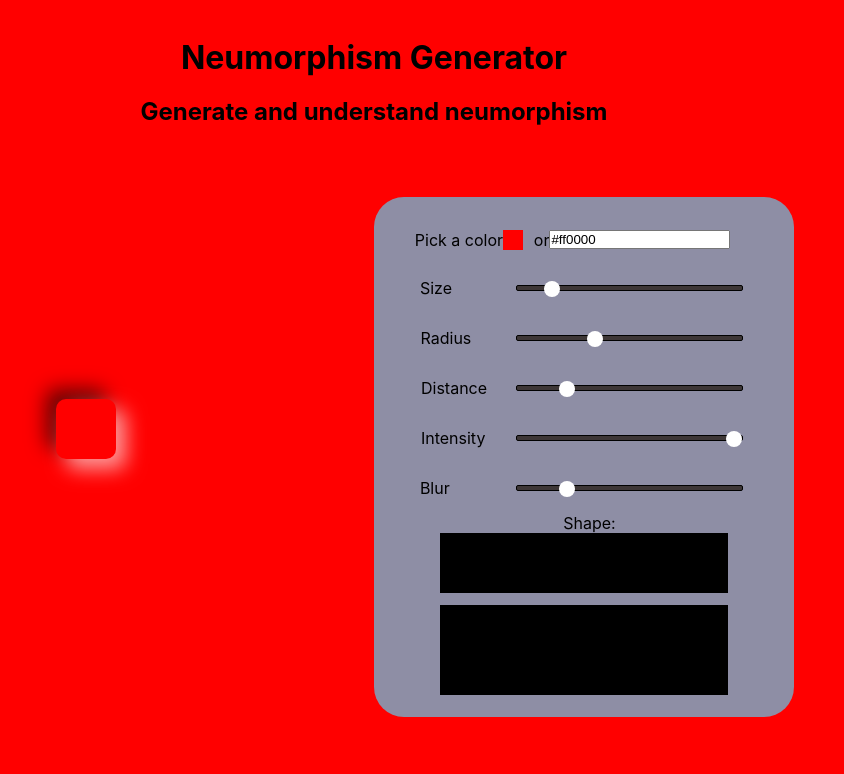
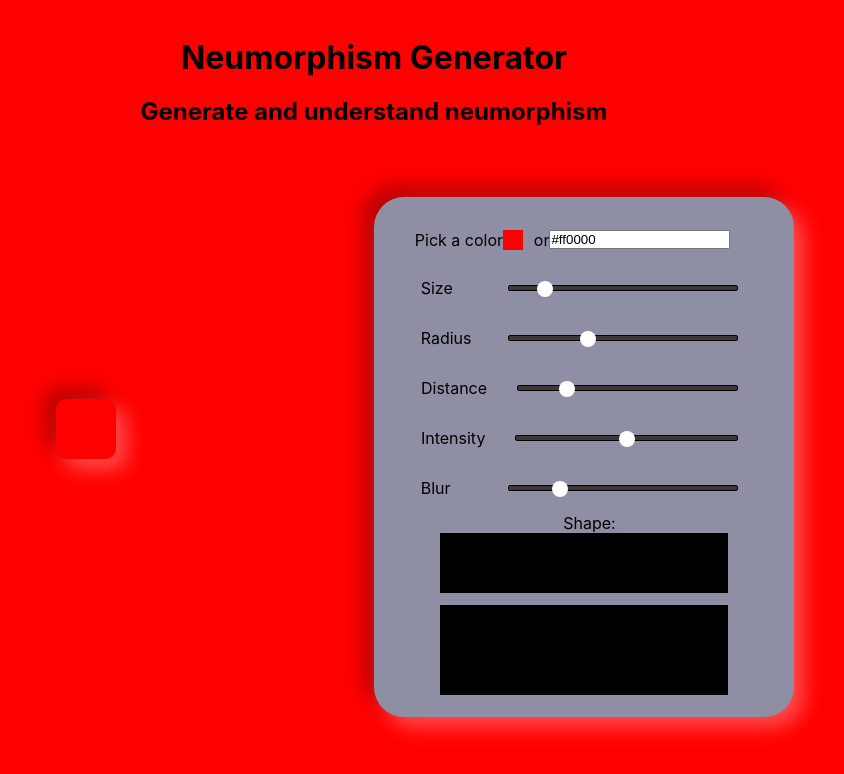
Before and after one commit to gabrielEloy/neumorphism-generator, a React (Create React App) app: page / in a window 1280 px wide. Shown: the top 774 px of the page, without its empty margins (266-1110 px from the left). Built offline with nearby package versions, Linux system fonts and the light colour scheme.

Commit message:
added tooltip component

```diff
--- a/src/components/ColorBar/styles.js
+++ b/src/components/ColorBar/styles.js
@@ -1,7 +1,6 @@
 import styled from "styled-components";
 
 export const Container = styled.div`
-  /* background: red; */
   height: 100%;
   width: 80%;
   display: flex;
--- a/src/components/OptionsCard/index.js
+++ b/src/components/OptionsCard/index.js
@@ -1,11 +1,12 @@
 import React, { useContext } from "react";
 import { CardContainer } from "./styles";
 import { OptionsContext } from "../../contexts/OptionsContext";
-import { lightenDarkenColor } from '../../helpers/colorHelpers'
+import { lightenDarkenColor } from "../../helpers/colorHelpers";
 
 import TextRangeInput from "../TextRangeInput";
 import ColorPickerSquare from "../ColorPickerSquare";
-import actionTypes from '../../actions/actionCreators';
+import Tooltip from "../TooltipComponent";
+import actionTypes from "../../actions/actionCreators";
 
 function OptionsCard() {
   const options = useContext(OptionsContext);
@@ -16,40 +17,39 @@ function OptionsCard() {
     optionsDispatch
   } = options;
 
-  function handleOptionsChange(e, option){
+  function handleOptionsChange(e, option) {
     const value = e.target.value;
-    switch(option){
-      case 'size':
-        optionsDispatch({type: actionTypes.CHANGE_SIZE, value});
+    switch (option) {
+      case "size":
+        optionsDispatch({ type: actionTypes.CHANGE_SIZE, value });
         break;
-      case 'radius':
-        optionsDispatch({type: actionTypes.CHANGE_RADIUS, value});
+      case "radius":
+        optionsDispatch({ type: actionTypes.CHANGE_RADIUS, value });
         break;
-      case 'distance':
-        optionsDispatch({type: actionTypes.CHANGE_DISTANCE, value});
+      case "distance":
+        optionsDispatch({ type: actionTypes.CHANGE_DISTANCE, value });
         break;
-      case 'intensity':
-        optionsDispatch({type: actionTypes.CHANGE_INTENSITY, value});
+      case "intensity":
+        optionsDispatch({ type: actionTypes.CHANGE_INTENSITY, value });
         break;
-      case 'blur':
-        optionsDispatch({type: actionTypes.CHANGE_BLUR, value});
+      case "blur":
+        optionsDispatch({ type: actionTypes.CHANGE_BLUR, value });
         break;
       default:
         return;
     }
   }
-  function generateBoxShadow () {
+  function generateBoxShadow() {
     const { blur, distance, intensity } = options.cardOptions;
-    const lighterColor =
-    (mainColor, intensity);
+    const lighterColor = lightenDarkenColor(mainColor, intensity);
     const darkerColor = lightenDarkenColor(mainColor, -intensity);
 
     return `${distance}px ${distance}px ${blur}px ${lighterColor},
     -${distance}px -${distance}px ${blur}px ${darkerColor}`;
-  };
+  }
 
   const boxShadow = generateBoxShadow();
-
+  const tooltipPositioning = 'translate(-20px, 14px)'
   return (
     <CardContainer boxShadow={boxShadow} color={mainColor} id="options-card">
       <div className="row header">
@@ -63,41 +63,51 @@ function OptionsCard() {
         ></input>
       </div>
       <div className="row options">
+        <Tooltip transformTooltip={tooltipPositioning} text={size}>
           <TextRangeInput
             minRange={10}
             maxRange={400}
-          onChange={e => handleOptionsChange(e, 'size')}
+            onChange={e => handleOptionsChange(e, "size")}
             value={size}
             label={"Size"}
           />
+        </Tooltip>
+        <Tooltip transformTooltip={tooltipPositioning} text={radius}>
           <TextRangeInput
             minRange={0}
-          maxRange={Math.ceil(size/2)}
-          onChange={e => handleOptionsChange(e, 'radius')}
+            maxRange={Math.ceil(size / 2)}
+            onChange={e => handleOptionsChange(e, "radius")}
             value={radius}
             label={"Radius"}
           />
+        </Tooltip>
+        <Tooltip transformTooltip={tooltipPositioning} text={distance}>
           <TextRangeInput
             minRange={0}
             maxRange={50}
-          onChange={e => handleOptionsChange(e, 'distance')}
+            onChange={e => handleOptionsChange(e, "distance")}
             value={distance}
             label={"Distance"}
           />
+        </Tooltip>
+        <Tooltip transformTooltip={tooltipPositioning} text={intensity}>
           <TextRangeInput
             minRange={0}
-          maxRange={20}
-          onChange={e => handleOptionsChange(e, 'intensity')}
+            maxRange={30}
+            onChange={e => handleOptionsChange(e, "intensity")}
             value={intensity}
             label={"Intensity"}
           />
+        </Tooltip>
+        <Tooltip transformTooltip={tooltipPositioning} text={blur}>
           <TextRangeInput
             minRange={0}
             maxRange={100}
-          onChange={e => handleOptionsChange(e, 'blur')}
+            onChange={e => handleOptionsChange(e, "blur")}
             value={blur}
             label={"Blur"}
           />
+        </Tooltip>
       </div>
       <div className="row shape">
         <span>Shape: </span>
--- a/src/components/TextRangeInput/index.js
+++ b/src/components/TextRangeInput/index.js
@@ -15,6 +15,7 @@ export default function TextRangeInput({
       <div className="text-box">
         <span className="label">{label}</span>
       </div>
+      <div className='tooltip-container'>
       <input
         type="range"
         min={minRange}
@@ -22,6 +23,7 @@ export default function TextRangeInput({
         max={maxRange}
         value={value}
         className="range-input" />
+      </div>
     </Container>
   );
 }
--- a/src/components/TextRangeInput/styles.js
+++ b/src/components/TextRangeInput/styles.js
@@ -2,12 +2,31 @@ import styled from "styled-components";
 
 export const Container = styled.div`
   display: flex;
-  width: 90%;
+  width: 100%;
   margin: 15px;
   justify-content: space-between;
+  position: relative;
 
+  .tooltip-container{
+    width: 100%;
+    height: 100%;
+    display: flex;
+    justify-content: center;
+  }
+
+  .tooltip-container:hover, .tooltip-text {
+    visibility: visible;
+  }
+  .tooltip-text{
+    visibility: hidden;
+  }
+
+  .text-box{
+    width: 25%;
+    margin-right: 10%;
+  }
   .range-input{
-      width: 70%;
+      width: 100%;
   }
 
   input[type=range]{
--- /dev/null
+++ b/src/components/TooltipComponent/index.js
@@ -0,0 +1,21 @@
+import React from 'react'
+import propTypes from 'prop-types';
+
+import { TooltipContainer, TooltipText } from './styles';
+
+export default function TooltipComponent({ children, text, transformTooltip }) {
+  return (
+    <TooltipContainer>
+      {children}
+      <TooltipText transformTooltip={transformTooltip}>
+        <span className="tooltip-text">{text}</span>
+      </TooltipText>
+    </TooltipContainer>
+  )
+}
+
+TooltipComponent.propTypes =  {
+  children: propTypes.element.isRequired,
+  text: propTypes.string.isRequired,
+  transformTooltip: propTypes.string
+}
--- /dev/null
+++ b/src/components/TooltipComponent/styles.js
@@ -0,0 +1,31 @@
+import styled from 'styled-components';
+
+
+export const TooltipContainer = styled.div`
+    width: 100%;
+    display: flex;
+    position: relative;
+    justify-content: flex-end;
+
+    :hover{
+        .tooltip-text{
+            visibility: visible;
+        }
+    }
+`
+
+export const TooltipText = styled.span`
+.tooltip-text{
+        visibility: hidden;
+        background: rgba(255,255,255,0.5);
+        display: flex;
+        align-items: center;
+        margin-bottom: 5px;
+        clip-path: polygon(16% 0, 100% 0%, 100% 100%, 17% 100%, 16% 59%, 0 50%, 16% 41%);
+        justify-content: center;
+        position: absolute;
+        width: 15%;
+        border-radius: 3px;
+        transform: ${props => props.transformTooltip ? props.transformTooltip : ''};
+    }
+`
--- a/src/helpers/colorHelpers.js
+++ b/src/helpers/colorHelpers.js
@@ -40,7 +40,6 @@ export function RGBtoHex(red, green, blue){
 };
 
 export const lightenDarkenColor = function (col, amt) {
-    console.log('amt', amt);
     const hslColor = hexToHSL(col);
     const changedHSL = {...hslColor, l : hslColor.l + parseInt(amt)};
 
@@ -62,7 +61,7 @@ const hexToHSL = col => {
 
     let h,s,l = (max + min) / 2;
 
-    if(max == min){
+    if(max === min){
         h = s = 0;
     } else {
         let d = max - min;
@@ -117,11 +116,11 @@ function HSLToHex({h,s,l}) {
     b = Math.round((b + m) * 255).toString(16);
 
     // Prepend 0s, if necessary
-    if (r.length == 1)
+    if (r.length === 1)
       r = "0" + r;
-    if (g.length == 1)
+    if (g.length === 1)
       g = "0" + g;
-    if (b.length == 1)
+    if (b.length === 1)
       b = "0" + b;
 
     return "#" + r + g + b;
--- a/src/reducers/optionsReducer.js
+++ b/src/reducers/optionsReducer.js
@@ -4,7 +4,7 @@ export const optionsInitialState = {
   size: 60,
   radius: 10,
   distance: 10,
-  intensity: 30,
+  intensity: 15,
   blur: 20
 };
 
```
Lines whose indentation alone changed are shown as unchanged.
